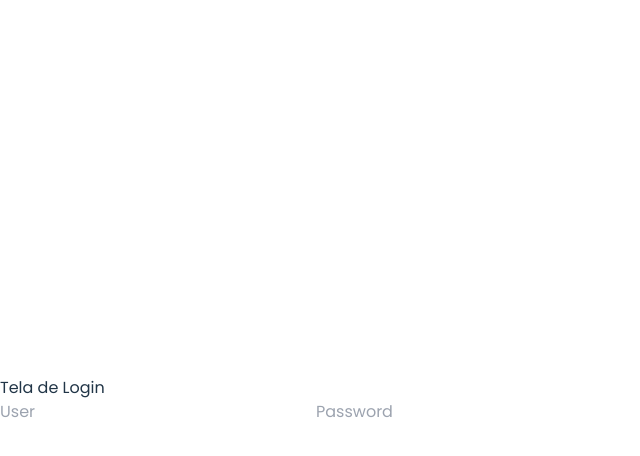
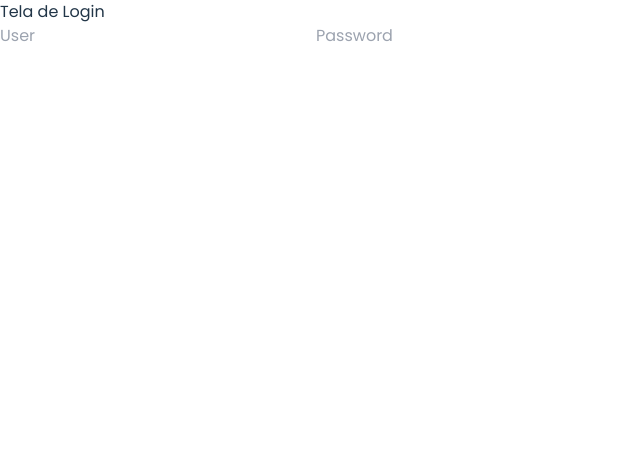
Before and after one commit to Dev-LucasC/FrontEndISP-Validation, a React (Vite) app: page / in a window 1280 px wide. Shown: the top 456 px of the page, without its empty margins (0-640 px from the left). Built offline with nearby package versions, Linux system fonts and the light colour scheme.

Commit message:
fix: correções na estilização do layout main

```diff
--- a/src/index.css
+++ b/src/index.css
@@ -5,9 +5,9 @@
   line-height: 1.5;
   font-weight: 400;
 
-  color-scheme: light dark;
+  /* color-scheme: light dark;
   color: rgba(255, 255, 255, 0.87);
-  background-color: #242424;
+  background-color: #242424; */
 
   font-synthesis: none;
   text-rendering: optimizeLegibility;
@@ -23,19 +23,6 @@ a {
 }
 a:hover {
   color: #535bf2;
-}
-
-body {
-  margin: 0;
-  display: flex;
-  place-items: center;
-  min-width: 320px;
-  min-height: 100vh;
-}
-
-h1 {
-  font-size: 3.2em;
-  line-height: 1.1;
 }
 
 button {
```
